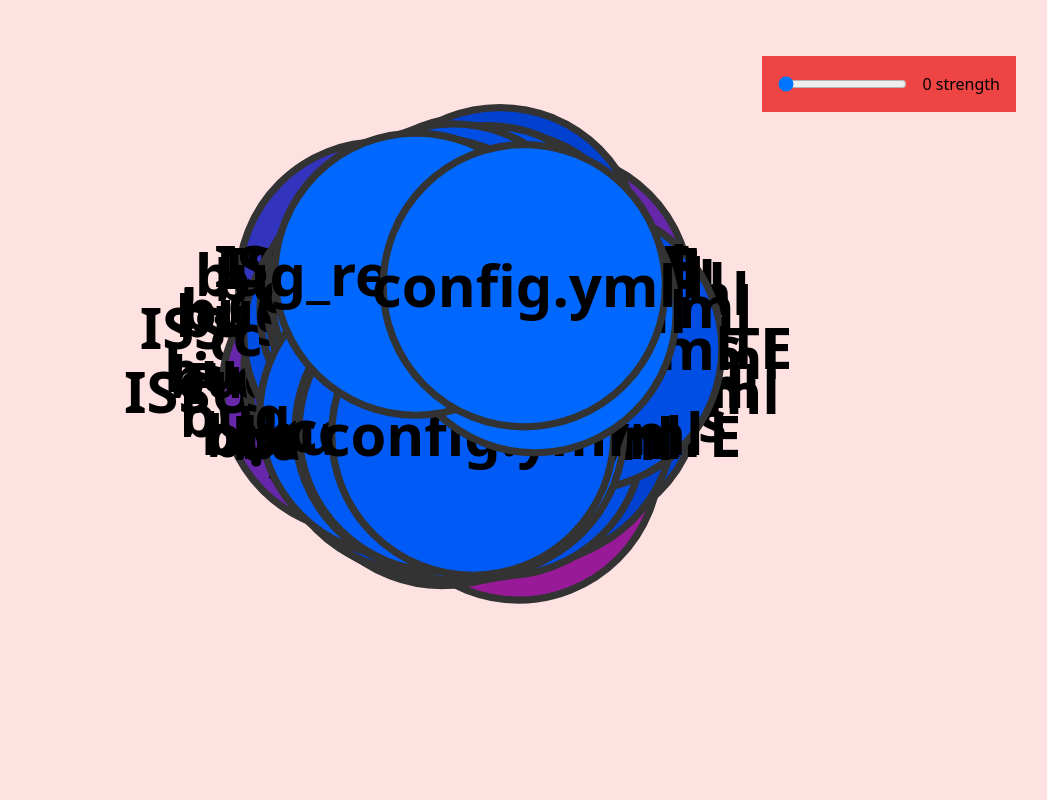
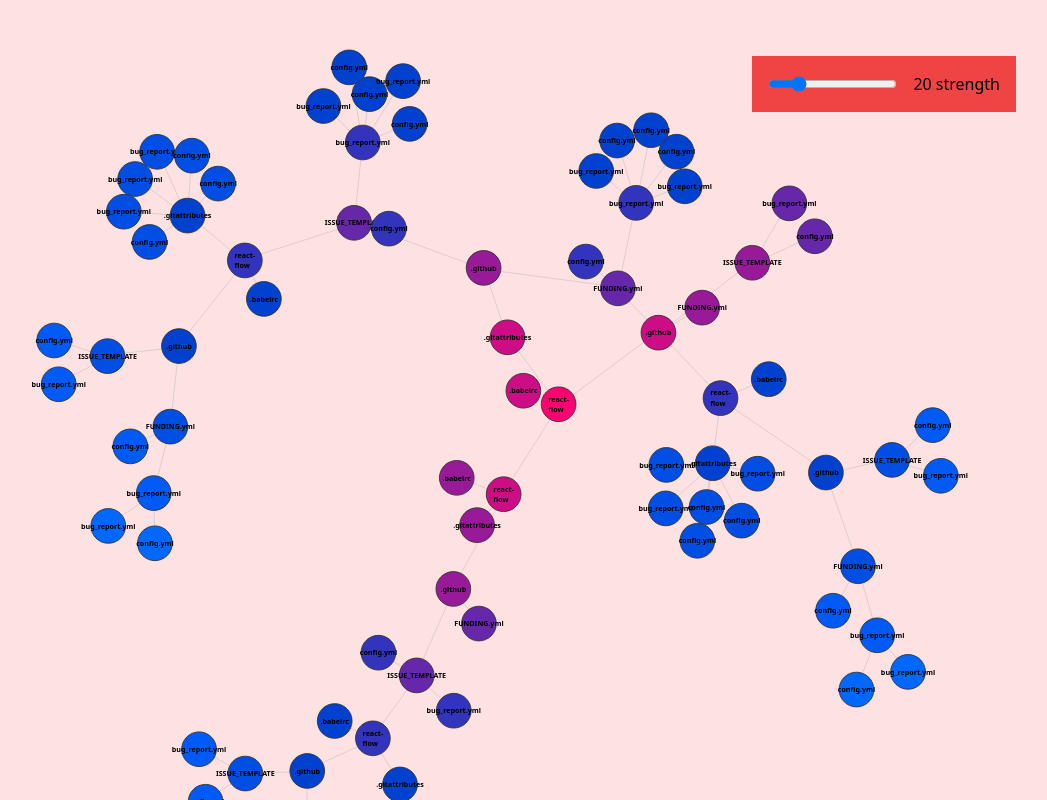
Before and after one commit to mahdisoultana/react-flow-tsx, a React (Vite) app: page / in a window 1280 px wide. Shown: the whole page, without its empty margins (208-1255 px from the left). Built offline with nearby package versions, Linux system fonts and the light colour scheme.

Commit message:
silder init state

```diff
--- a/src/App.tsx
+++ b/src/App.tsx
@@ -3,8 +3,8 @@ import ReactFlowPro from "./d3-reactflow/App";
 import { ReactFlowProvider } from "react-flow-renderer";
 import { useState } from "react";
 function App() {
-  const [slider, setSlider] = useState(0);
-  console.log(slider);
+  const [slider, setSlider] = useState(20);
+
   return (
     <div className="h-screen bg-gray-100 w-[100vw]">
       <div className="bg-red-500 m-10 cursor-pointer pointer-events-auto space-x-4 absolute right-4 top-4 flex items-center p-4 z-20">
```
